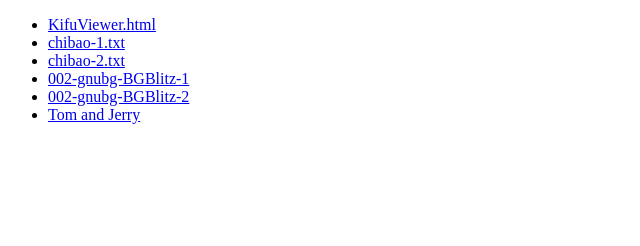
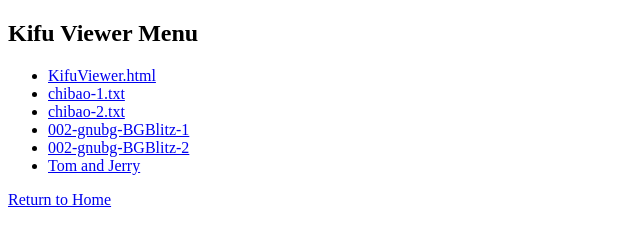
Before and after one commit to hinacoppy/bgKifuViewer-fa, a plain HTML site: page index.html in a window 1280 px wide. Shown: the whole page, without its empty margins (0-640 px from the left). Drawn offline with Linux system fonts and the light colour scheme.

Commit message:
Update index.html

```diff
--- a/index.html
+++ b/index.html
@@ -5,6 +5,7 @@
 <title>BG Kifu Viewer</title>
 </head>
 <body>
+<h2>Kifu Viewer Menu</h2>
 <ul>
 <li><a href="KifuViewer.html">KifuViewer.html</a>
 <li><a href="KifuViewer.html?s=chibao-1.txt">chibao-1.txt</a>
@@ -14,5 +15,6 @@
 <li><a href="KifuViewer.html?s=TomAndJerry.txt">Tom and Jerry</a>
 <!-- <li><a href="KifuViewer.html?s=Dubrovnik_SJP.txt">Dubrovnik_SJP.txt</a> -->
 </ul>
+<p><a href="/">Return to Home</a></p>
 </body>
 </html>
```
